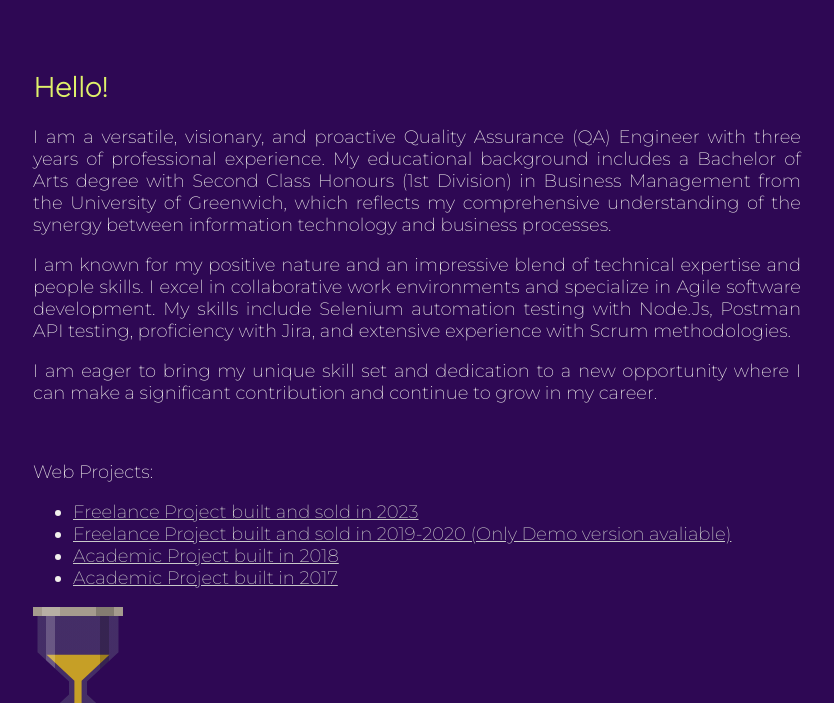
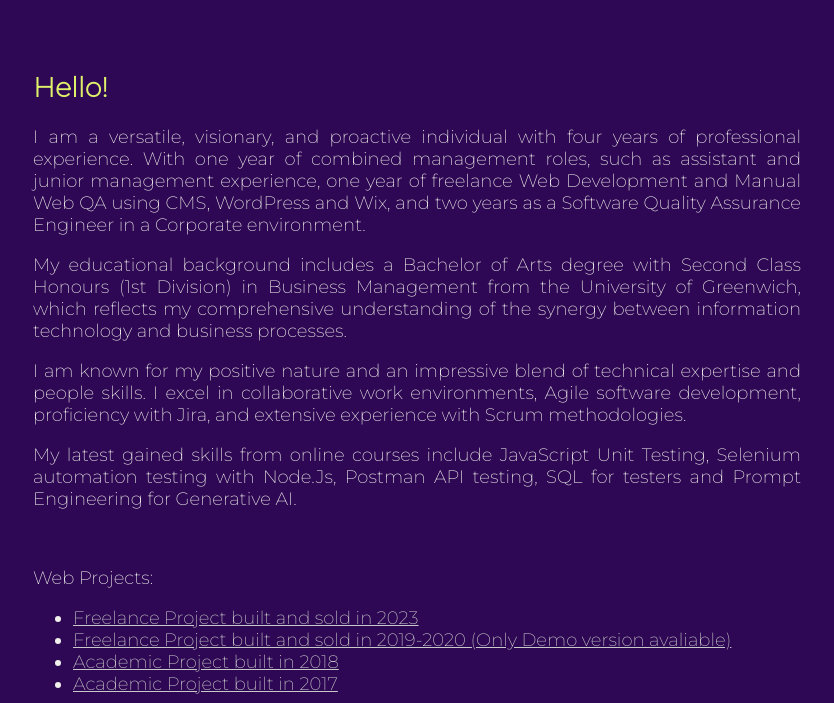
Before and after one commit to RamonMarcu/RamonMarcu.github.io, a plain HTML site: page index.html in a window 1280 px wide. Shown: the part 97-800 px from the top of the page, without its empty margins (223-1057 px from the left). Drawn offline with Linux system fonts and the light colour scheme.

Commit message:
Update index.html

```diff
--- a/index.html
+++ b/index.html
@@ -160,9 +160,10 @@ body {
 <br />
 <br />
 <h2>Hello!</h2>
-<p>I am a versatile, visionary, and proactive Quality Assurance (QA) Engineer with three years of professional experience. My educational background includes a Bachelor of Arts degree with Second Class Honours (1st Division) in Business Management from the University of Greenwich, which reflects my comprehensive understanding of the synergy between information technology and business processes.</p>
-<p>I am known for my positive nature and an impressive blend of technical expertise and people skills. I excel in collaborative work environments and specialize in Agile software development. My skills include Selenium automation testing with Node.Js, Postman API testing, proficiency with Jira, and extensive experience with Scrum methodologies.</p>
-<p>I am eager to bring my unique skill set and dedication to a new opportunity where I can make a significant contribution and continue to grow in my career.</p>
+<p>I am a versatile, visionary, and proactive individual with four years of professional experience. With one year of combined management roles, such as assistant and junior management experience, one year of freelance Web Development and Manual Web QA using CMS, WordPress and Wix, and two years as a Software Quality Assurance Engineer in a Corporate environment.</p>
+<p>My educational background includes a Bachelor of Arts degree with Second Class Honours (1st Division) in Business Management from the University of Greenwich, which reflects my comprehensive understanding of the synergy between information technology and business processes.</p>
+<p>I am known for my positive nature and an impressive blend of technical expertise and people skills. I excel in collaborative work environments, Agile software development, proficiency with Jira, and extensive experience with Scrum methodologies.</p>
+<p>My latest gained skills from online courses include JavaScript Unit Testing, Selenium automation testing with Node.Js, Postman API testing, SQL for testers and Prompt Engineering for Generative AI.</p>
 <br />
 <p>Web Projects:
     <ul>
```
